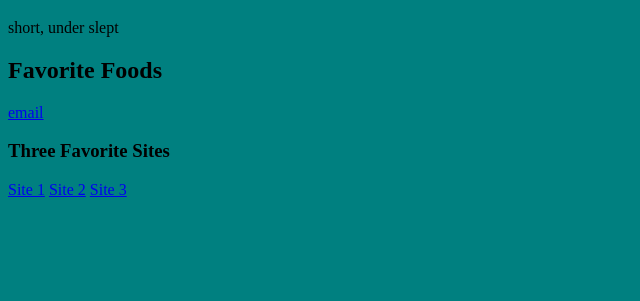
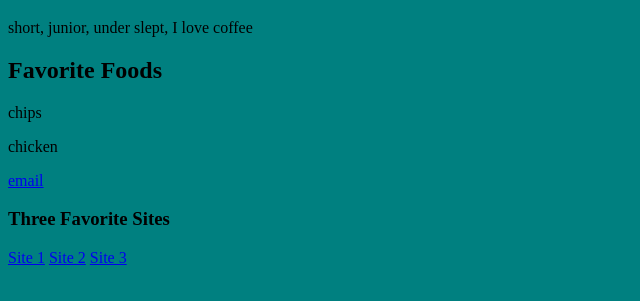
Before and after one commit to hwachtel/Test, a plain HTML site: page index.html in a window 1280 px wide. Shown: the part 61-362 px from the top of the page, without its empty margins (0-640 px from the left). Drawn offline with Linux system fonts and the light colour scheme.

Commit message:
updated foods

```diff
--- a/index.html
+++ b/index.html
@@ -15,9 +15,12 @@
 
   <h1>Heidi Wachtel</h1>
 
-<p>short, under slept</p>
+<p>short, junior, under slept, I love coffee</p>
 
 <h2>Favorite Foods</h2>
+<p>chips</p>
+<p>chicken</p>
+
 
 
 <p><a href="hwachtel@eagles.ewu.edu">email</a></p>
```
